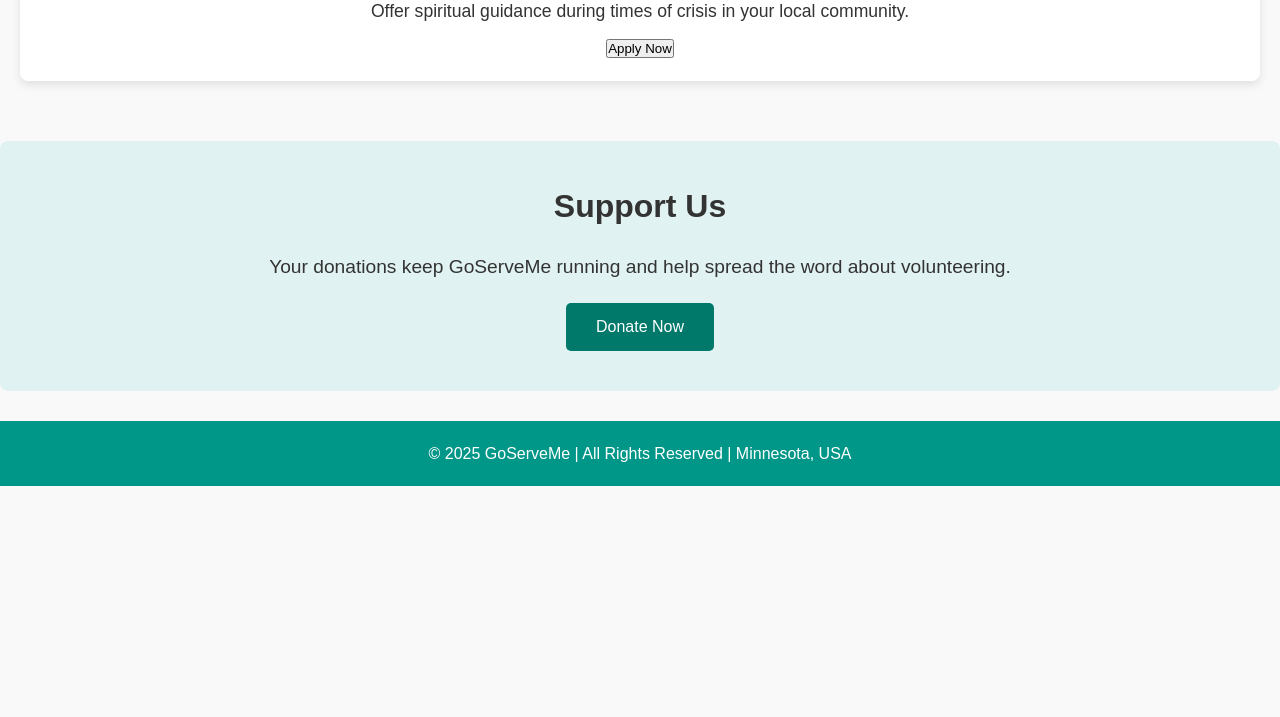
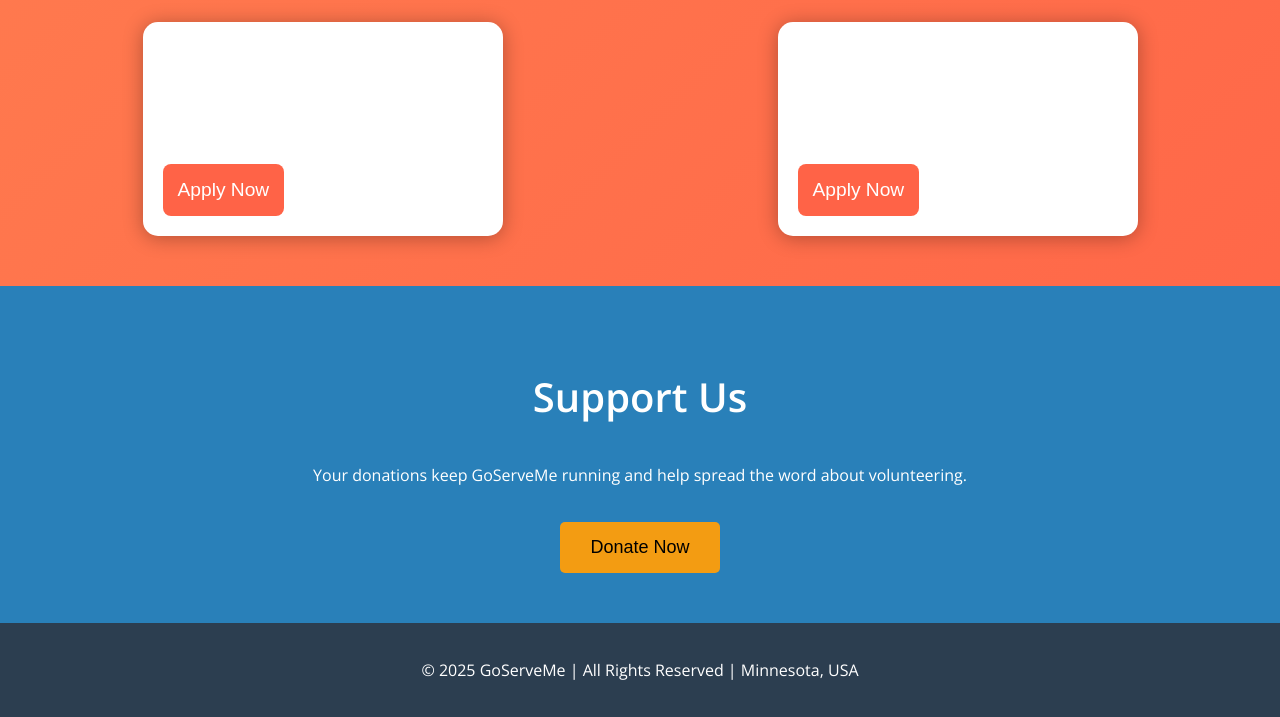
Before and after one commit to Ethan1564/goserveme.org, a plain HTML site: page index.html in a window 1280 px wide. Shown: the part 585-1302 px from the top of the page. Before the commit the page ends 1071 px from the top, so only its background shows below. Drawn offline with nearby package versions, Linux system fonts and the light colour scheme.

Commit message:
Update styles.css

```diff
--- a/styles.css
+++ b/styles.css
@@ -1,24 +1,28 @@
-/* Global styles */
-* {
+/* General Styles */
+body {
+    font-family: 'Open Sans', sans-serif;
     margin: 0;
     padding: 0;
-    box-sizing: border-box;
-    font-family: 'Arial', sans-serif;
+    background: linear-gradient(135deg, #ff7f50, #ff6347);
+    color: white;
+    overflow-x: hidden;
 }
 
-/* Body */
-body {
-    background-color: #f9f9f9;
-    color: #333;
-    line-height: 1.6;
+h1, h2, h3 {
+    font-weight: 600;
 }
 
-/* Header */
+p {
+    font-weight: 300;
+}
+
+/* Header Section */
 header {
-    background: #009688;
-    color: #fff;
+    background: url('images/header-bg.jpg') no-repeat center center/cover;
+    color: white;
     text-align: center;
-    padding: 50px 20px;
+    padding: 100px 20px;
+    animation: slideIn 2s ease-out;
 }
 
 header .logo {
@@ -27,108 +31,138 @@ header .logo {
 }
 
 header h1 {
-    font-size: 2.5rem;
-    margin-bottom: 10px;
+    font-size: 3rem;
+    text-shadow: 2px 2px 8px rgba(0, 0, 0, 0.5);
 }
 
 header p {
-    font-size: 1.2rem;
-    margin-top: 0;
+    font-size: 1.5rem;
+    letter-spacing: 1px;
 }
 
-/* Volunteer opportunities section */
+/* Volunteer Section */
 #volunteer-list {
-    padding: 40px 20px;
     text-align: center;
+    padding: 50px 20px;
+    animation: fadeIn 2s ease-out;
 }
 
-#volunteer-list h2 {
-    font-size: 2rem;
-    margin-bottom: 20px;
+h2 {
+    font-size: 2.5rem;
+    margin-bottom: 40px;
+}
+
+/* Opportunity Cards */
+.opportunity-container {
+    display: flex;
+    justify-content: space-around;
+    flex-wrap: wrap;
+    gap: 30px;
 }
 
 .opportunity {
-    background: #fff;
-    border-radius: 8px;
+    background-color: #fff;
+    box-shadow: 0 2px 20px rgba(0, 0, 0, 0.3);
     padding: 20px;
-    margin: 20px 0;
-    box-shadow: 0 4px 10px rgba(0, 0, 0, 0.1);
-    transition: transform 0.3s ease;
+    border-radius: 15px;
+    max-width: 320px;
+    min-width: 280px;
+    text-align: left;
+    transform: scale(1);
+    transition: transform 0.3s ease, box-shadow 0.3s ease;
+    animation: slideUp 1.5s ease-out;
 }
 
 .opportunity:hover {
-    transform: translateY(-5px);
+    transform: scale(1.05);
+    box-shadow: 0 8px 25px rgba(0, 0, 0, 0.3);
 }
 
-.opportunity h3 {
-    font-size: 1.5rem;
-    color: #00796b;
+.volunteer-btn {
+    background-color: #ff6347;
+    color: white;
+    border: none;
+    padding: 15px;
+    font-size: 1.2rem;
+    border-radius: 8px;
+    cursor: pointer;
+    transition: background-color 0.3s ease;
 }
 
-.opportunity p {
-    font-size: 1.1rem;
-    margin-bottom: 10px;
+.volunteer-btn:hover {
+    background-color: #ff4500;
 }
 
-.opportunity a {
-    color: #009688;
-    text-decoration: none;
-    font-weight: bold;
-}
-
-/* PayPal Donation Section */
+/* Donation Section */
 #donation {
-    background: #e0f2f1;
-    padding: 40px 20px;
+    background-color: #2980b9;
     text-align: center;
-    border-radius: 8px;
-}
-
-#donation h2 {
-    font-size: 2rem;
-    margin-bottom: 20px;
-}
-
-#donation p {
-    font-size: 1.2rem;
-    margin-bottom: 20px;
+    padding: 50px 20px;
+    animation: fadeInUp 2s ease-out;
 }
 
 .donate-btn {
-    background: #00796b;
-    color: #fff;
+    background-color: #f39c12;
     border: none;
     padding: 15px 30px;
-    font-size: 1rem;
+    font-size: 18px;
     cursor: pointer;
+    margin-top: 20px;
     border-radius: 5px;
     transition: background-color 0.3s ease;
 }
 
 .donate-btn:hover {
-    background: #004d40;
+    background-color: #e67e22;
 }
 
 /* Footer */
 footer {
-    background: #009688;
-    color: #fff;
+    background-color: #2c3e50;
+    color: white;
     text-align: center;
     padding: 20px;
-    margin-top: 30px;
 }
 
-/* Mobile responsiveness */
-@media (max-width: 768px) {
-    header h1 {
-        font-size: 2rem;
+/* Animations */
+@keyframes slideIn {
+    0% {
+        transform: translateY(-100%);
+        opacity: 0;
     }
-
-    header p {
-        font-size: 1rem;
-    }
-
-    .opportunity {
-        padding: 15px;
+    100% {
+        transform: translateY(0);
+        opacity: 1;
     }
 }
+
+@keyframes fadeIn {
+    0% {
+        opacity: 0;
+    }
+    100% {
+        opacity: 1;
+    }
+}
+
+@keyframes slideUp {
+    0% {
+        transform: translateY(100px);
+        opacity: 0;
+    }
+    100% {
+        transform: translateY(0);
+        opacity: 1;
+    }
+}
+
+@keyframes fadeInUp {
+    0% {
+        opacity: 0;
+        transform: translateY(50px);
+    }
+    100% {
+        opacity: 1;
+        transform: translateY(0);
+    }
+}
```
